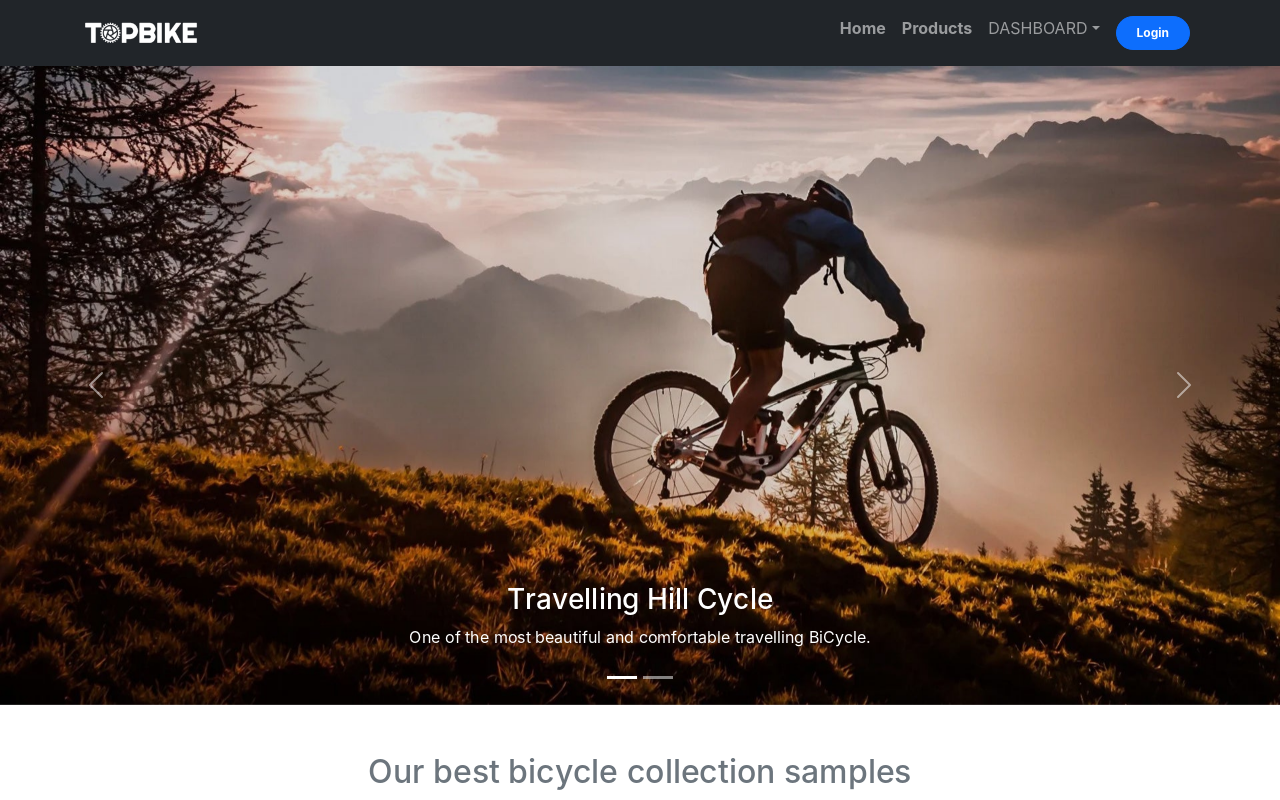
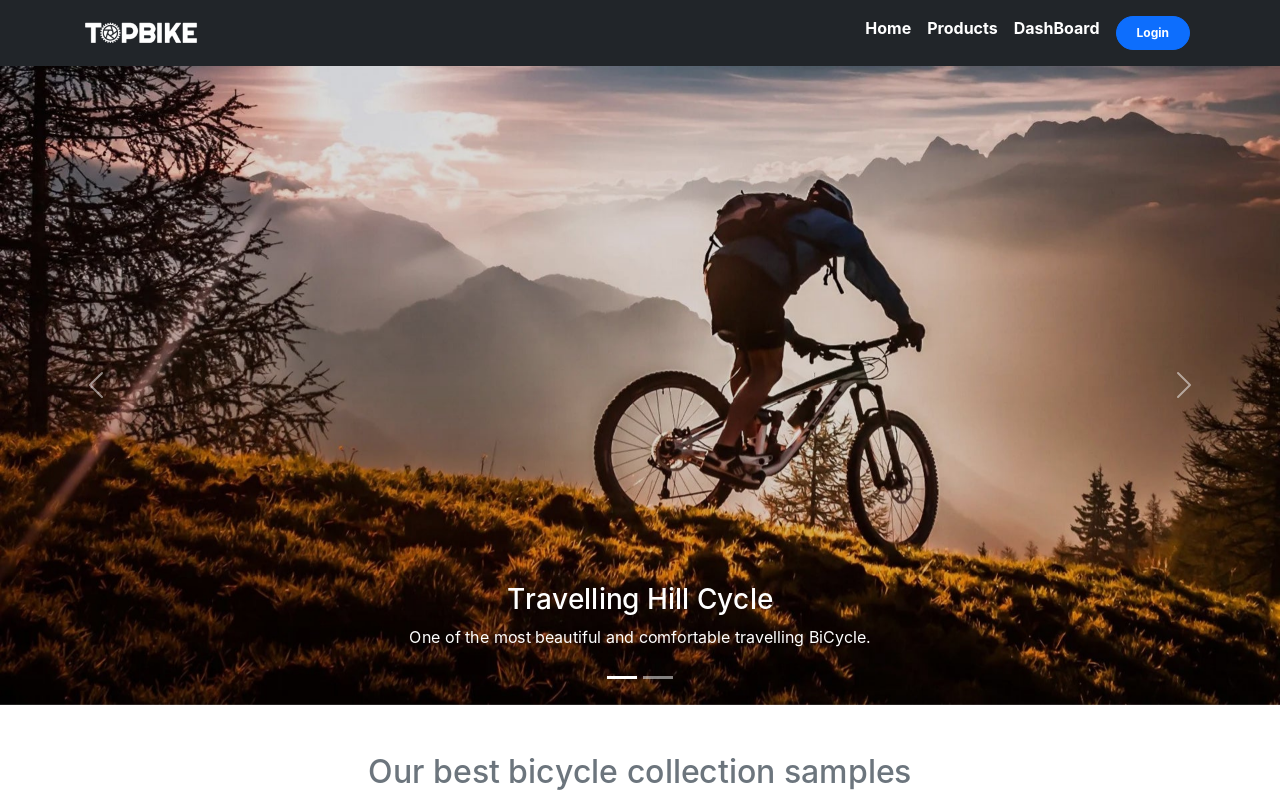
Before and after one commit to rimonhossain12/bycycle-web-site-client, a React (Create React App) app: page / in a window 1280 px wide. Shown: the top 800 px of the page. Built offline with nearby package versions, Linux system fonts and the light colour scheme; no server answers.

Commit message:
dashboard added

```diff
--- a/src/App.js
+++ b/src/App.js
@@ -9,6 +9,7 @@ import Register from './Pages/Login/Register/Register';
 import AuthProvider from './Contexts/AuthProvider/AuthProvider';
 import PlaceOrder from './Pages/PlaceOrder/PlaceOrder';
 import PrivateRoute from './Pages/Login/PrivateRoute/PrivateRoute';
+import DashBoard from './Pages/DashBoard/DashBoard/DashBoard';
 
 
 
@@ -43,6 +44,9 @@ function App() {
             <PrivateRoute path="/order/:productId">
               <PlaceOrder />
             </PrivateRoute>
+            <PrivateRoute path="/dashboard">
+              <DashBoard />
+            </PrivateRoute>
           </Switch>
         </Router>
       </AuthProvider>
--- /dev/null
+++ b/src/Pages/DashBoard/DashBoard/DashBoard.js
@@ -0,0 +1,11 @@
+import React from 'react';
+
+const DashBoard = () => {
+    return (
+        <div>
+            <h2>This is DashBoard</h2>
+        </div>
+    );
+};
+
+export default DashBoard;
--- a/src/Pages/Home/Banner/Banner.js
+++ b/src/Pages/Home/Banner/Banner.js
@@ -1,5 +1,5 @@
 import React from 'react';
-import { Container, Nav, Navbar, NavDropdown } from 'react-bootstrap';
+import { Container, Nav, Navbar } from 'react-bootstrap';
 import { HashLink } from 'react-router-hash-link';
 import './Banner.css';
 import topBanner from '../../../images/carousel/top-banner.png';
@@ -24,16 +24,22 @@ const Banner = () => {
                     <Navbar.Toggle aria-controls="basic-navbar-nav" />
                     <Navbar.Collapse id="basic-navbar-nav">
                         <Nav className="ms-auto">
-                            <Nav.Link as={HashLink} to="/home#home" className='nav-style'>Home</Nav.Link>
-                            <Nav.Link as={HashLink} to="/loadAllProducts#loadAllProducts" className='nav-style'>Products</Nav.Link>
-                            {user.email && <Nav.Link  className='nav-style'>{user.displayName}</Nav.Link> }
-                            <NavDropdown title="DASHBOARD" id="basic-nav-dropdown">
-                                <NavDropdown.Item href="#action/3.1">Action</NavDropdown.Item>
-                                <NavDropdown.Item href="#action/3.2">Another action</NavDropdown.Item>
-                                <NavDropdown.Item href="#action/3.3">Something</NavDropdown.Item>
-                                <NavDropdown.Divider />
-                                <NavDropdown.Item href="#action/3.4">Separated link</NavDropdown.Item>
-                            </NavDropdown>
+                            <Nav.Link as={HashLink} to="/home#home" className='nav-style'>
+                                <span className='' style={{ color: 'white' }}>Home</span>
+                            </Nav.Link>
+                            <Nav.Link as={HashLink} to="/loadAllProducts#loadAllProducts" className='nav-style'>
+                                <span className='' style={{ color: 'white' }}>Products</span>
+                            </Nav.Link>
+                            <Nav.Link as={HashLink} to="/dashboard#dashboard" className='nav-style'>
+                                <span className='' style={{ color: 'white' }}>DashBoard</span>
+                            </Nav.Link>
+
+                            {user.email && <Nav.Link className='nav-style'>
+                                <span className='' style={{ color: 'white' }}>
+                                    loginUser {user.displayName}
+                                </span>
+                            </Nav.Link>}
+
                             {user.email ? <button onClick={logout} className='btn btn-primary badge rounded-pill bg-primary btn-style'>LogOut</button> :
 
                                 <Nav.Link as={HashLink} to="/login#login" className='nav-style'>
--- a/src/Pages/Login/Login/Login/Login.js
+++ b/src/Pages/Login/Login/Login/Login.js
@@ -24,8 +24,6 @@ const Login = () => {
     }
     const handleRegistrationSubmit = e => {
         signInWithEmailPassword(loginData.email, loginData.password, location, history);
-        loginData.email = ' ';
-        loginData.password = ' ';
         e.preventDefault();
     }
 
@@ -56,7 +54,7 @@ const Login = () => {
                                     placeholder='Enter your password'
                                     defaultValue="Enter your password"
                                 />
-                                <input className="btn btn-primary btn-style" type="Submit" value="Login"/>
+                                <input className="btn btn-primary btn-style" type="submit" value="Login"/>
                             </form>
                             <Link to="/register" className='text-decoration-none cursive'>
                                 <span className='fw-bold text-info me-5'>New User? Please Register</span>
```
Also changed, not shown: src/Pages/DashBoard/DashBoardHome/DashBoardHome.js (added, +11 -0 lines).
